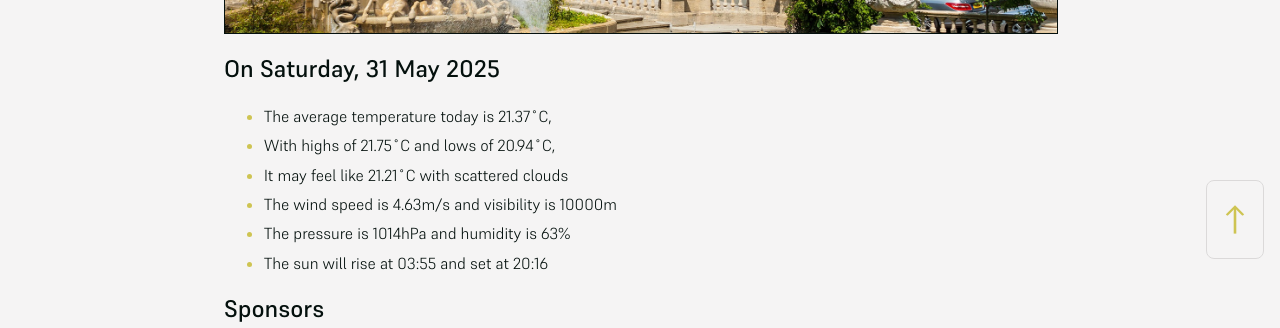
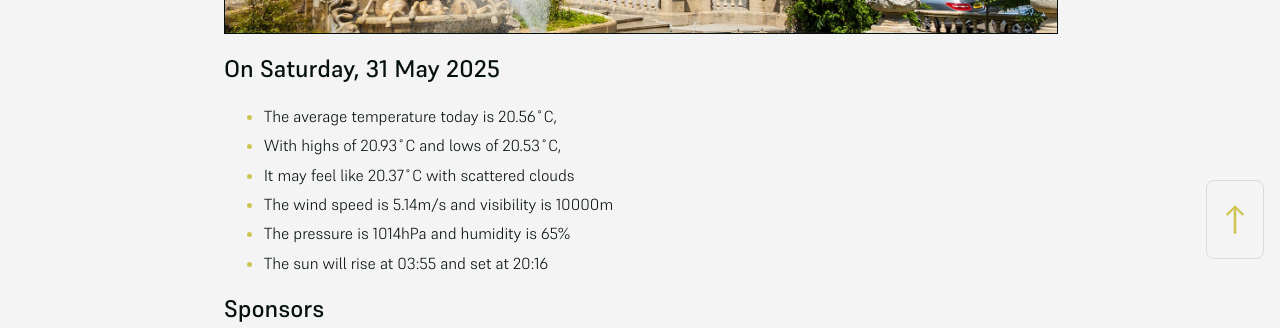
Before and after one commit to mat-0/cheltenham-open-data, a Jekyll site: the page built from index.md, in a window 1280 px wide. Shown: the part 625-953 px from the top of the page. Built offline with Jekyll 4.4.1, drawn with Linux system fonts in a browser that asks for light colours.

Commit message:
Updated 2025-05-31 16:58:01

```diff
--- a/index.md
+++ b/index.md
@@ -10,11 +10,11 @@ seo: Menu
 <!-- weather_marker starts -->
 ## On Saturday, 31 May 2025
 
-- The average temperature today is 21.37˚C,
-- With highs of 21.75˚C and lows of 20.94˚C,
-- It may feel like 21.21˚C with scattered clouds
-- The wind speed is 4.63m/s and visibility is 10000m
-- The pressure is 1014hPa and humidity is 63%
+- The average temperature today is 20.56˚C,
+- With highs of 20.93˚C and lows of 20.53˚C,
+- It may feel like 20.37˚C with scattered clouds
+- The wind speed is 5.14m/s and visibility is 10000m
+- The pressure is 1014hPa and humidity is 65%
 - The sun will rise at 03:55 and set at 20:16
 
 <!-- weather_marker ends -->
```
Also changed, not shown: _data/flood.json (+5 -27 lines), _pages/fix-my-street.md (+2 -2 lines), _pages/news.md (+5 -5 lines).
